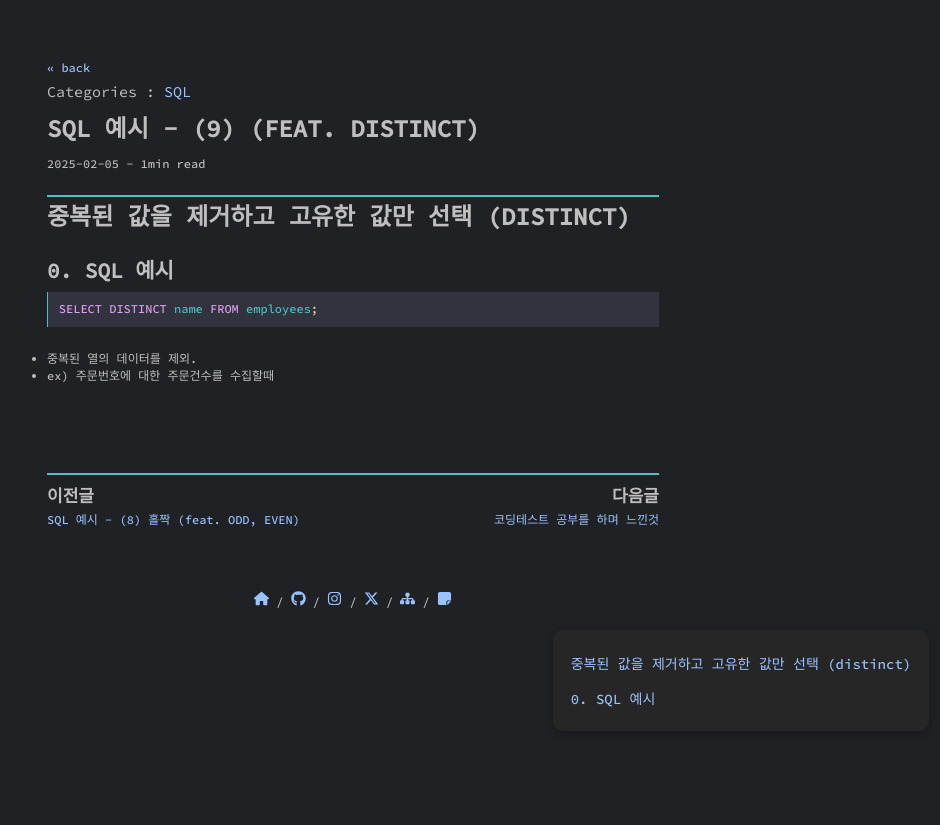
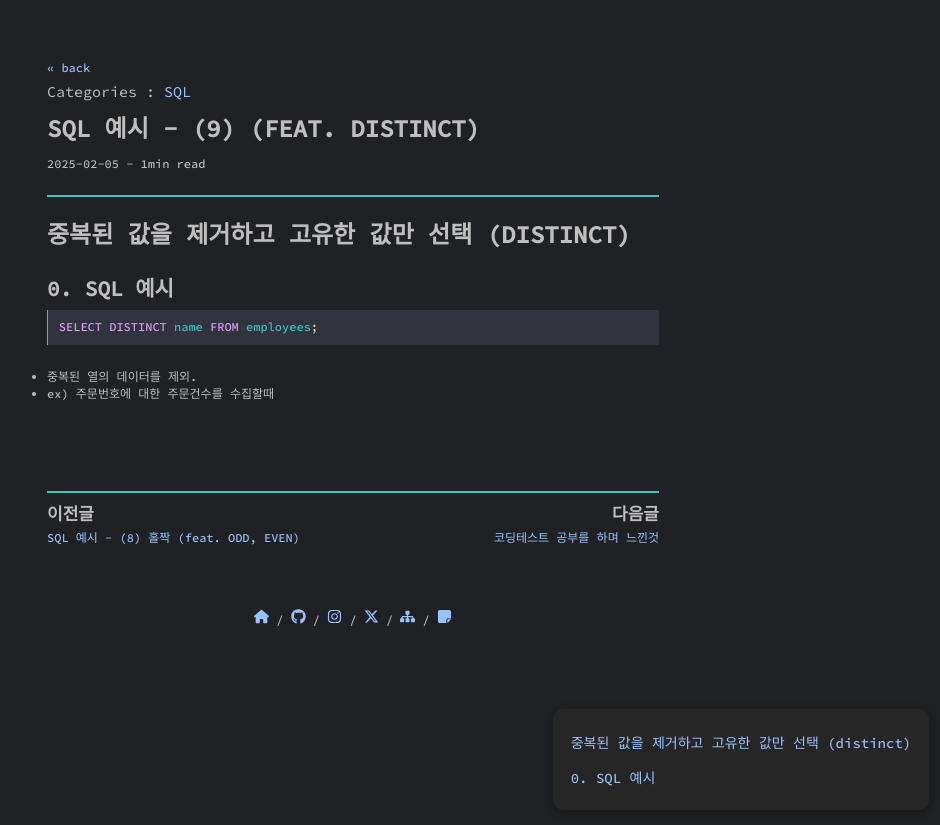
Before and after one commit to pozuhtuhv/pozuhtuhv.github.io, a Jekyll site: the page built from _posts/2025-02-05-sql-example-(9)-distinct.md, in a window 1280 px wide. Shown: the top 825 px of the page, without its empty margins (287-1227 px from the left). Built offline with Jekyll 4.4.1, drawn with Linux system fonts in a browser that asks for light colours; some web fonts are replaced; comment, search, counter and statistics services are not loaded.

Commit message:
(edit) css

```diff
--- a/_layouts/post.html
+++ b/_layouts/post.html
@@ -10,7 +10,7 @@ ol#markdown-toc ::marker {
 
 #markdown-toc {
   position: fixed;
-  top: 70%;
+  bottom: 10%;
   right: 5%;
   max-height: 80vh;
   overflow-y: auto;
@@ -18,6 +18,7 @@ ol#markdown-toc ::marker {
   background-color: rgba(40, 40, 40, 0.95);
   border-radius: 10px;
   box-shadow: 0 2px 10px rgba(0, 0, 0, 0.3);
+  z-index: 9999;
 }
 
 #markdown-toc li {
--- a/_sass/_main.scss
+++ b/_sass/_main.scss
@@ -123,6 +123,7 @@ h1 {
   color: var(--main-text-color);
   text-transform: uppercase;
   font-size: 2rem;
+  margin-top: 1.5rem;
   margin-bottom: 1.5rem;
 }
 h2, h3, h4, h5 {
```
